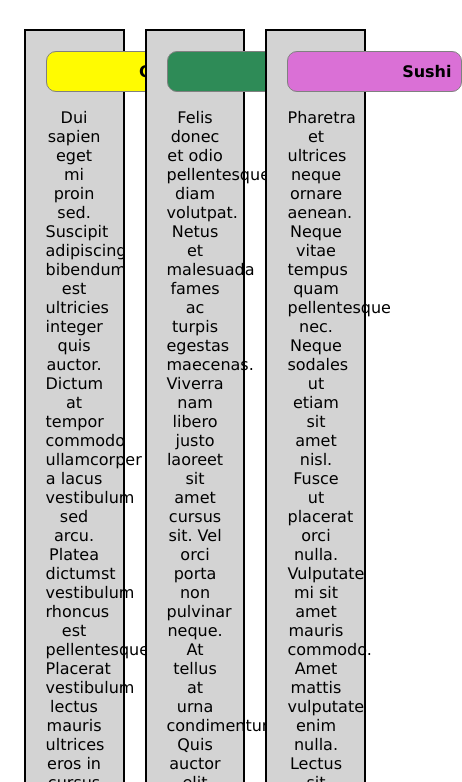
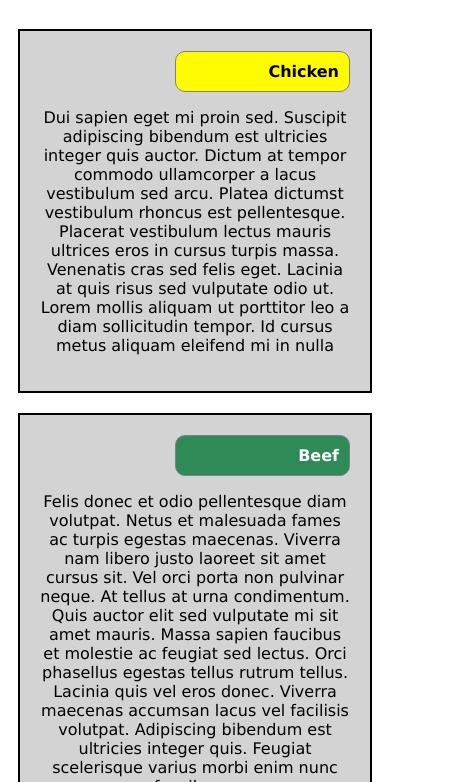
Before and after one commit to webmyy/Week2, a plain HTML site: page test.html in a window 390 px wide. Shown: the part 62-844 px from the top of the page, 462 px wide, since content can reach past the window. Drawn offline with Linux system fonts and the light colour scheme.

Commit message:
Signed-off-by: Yousif <yousifmd@outlook.com>

```diff
--- a/style.css
+++ b/style.css
@@ -49,5 +49,30 @@ h4 {
     float: left;
     width: 27%;
     padding: 20px;
+   }
 
-   }
+   @media (max-width: 992px) {
+        .cont1, .cont2, .cont3 {
+        width: 100%;
+    }
+
+    @media (max-width: 991px){
+        .cont1, .cont2, .cont3{
+            float: left;
+        }
+        .cont1 {
+            flex: 27%;
+        }
+        .cont2{
+            flex: 27%;
+        }
+        .cont3 {
+            flex: 50%;
+        }
+      }
+
+      @media screen and (max-width: 767px) {
+        .cont1, .cont2, .cont3 {
+          width: 100%;
+        }
+    }
```
